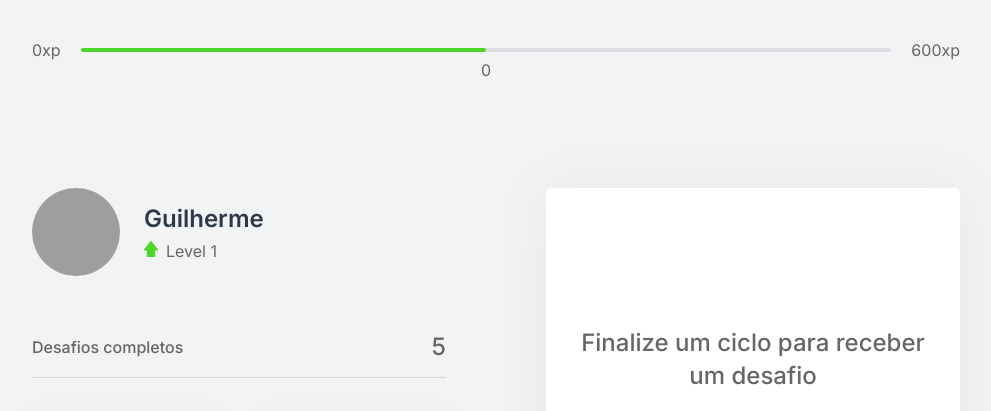
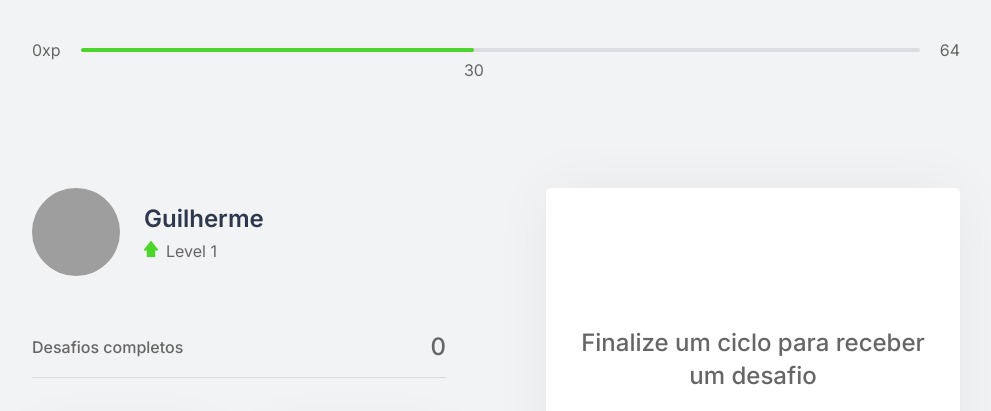
Before and after one commit to guipolive/move.it, a Next.js app: page /home in a window 1280 px wide. Shown: the top 411 px of the page, without its empty margins (144-1135 px from the left). Built offline with nearby package versions, Linux system fonts and the light colour scheme; grey boxes are pictures that could not be loaded.

Commit message:
update ChallengesContext ( add more fields )

```diff
--- a/src/components/CompletedChallenges/index.tsx
+++ b/src/components/CompletedChallenges/index.tsx
@@ -1,10 +1,14 @@
+import { useContext } from 'react';
+import { ChallengesContext } from '../../contexts/ChallengesContexts';
 import styles from './CompletedChallenges.module.css';
 
 export function CompletedChallenges() {
+	const {completedChallenges} = useContext(ChallengesContext);
+
 	return(
 		<div className={styles.CompletedChallenges}>
 			<span>Desafios completos</span>
-			<span>5</span>
+			<span>{completedChallenges}</span>
 		</div>
 	)
 }
--- a/src/components/ExperienceBar/ExperienceBar.module.css
+++ b/src/components/ExperienceBar/ExperienceBar.module.css
@@ -2,7 +2,6 @@
 	display: flex;
 	align-items: center;
 }
-
 
 .ExperienceBar span {
 	font-size: 1rem;
--- a/src/components/ExperienceBar/ExperienceBar.tsx
+++ b/src/components/ExperienceBar/ExperienceBar.tsx
@@ -3,22 +3,24 @@ import { ChallengesContext } from '../../contexts/ChallengesContexts';
 import styles from './ExperienceBar.module.css';
 
 export function ExperienceBar() {
-	const { currentExperience } = useContext(ChallengesContext)
+	const { currentExperience, experienceToNextLevel } = useContext(ChallengesContext);
+
+	const percentToNextLevel = Math.round(currentExperience * 100) / experienceToNextLevel;
 
 	return(
 		<header className={styles.ExperienceBar} >
 			<span>0xp</span>
 			<div>
-				<div style={{width: '50%'}} />
+				<div style={{width: `${percentToNextLevel}%`}} />
 
 				<span
 					className={styles.ExperienceBar__totalXp}
-					style={{left: '50%'}}
+					style={{left: `${percentToNextLevel}%`}}
 				>
 					{currentExperience}
 				</span>
 			</div>
-			<span>600xp</span>
+			<span>{ experienceToNextLevel }</span>
 		</header>
 	)
 }
--- a/src/contexts/ChallengesContexts.tsx
+++ b/src/contexts/ChallengesContexts.tsx
@@ -2,7 +2,7 @@ import {createContext, useState, ReactNode} from 'react'
 import challenges from '../challenges.json';
 
 interface Challenge {
-	type: 'boy' | 'eye';
+	type: 'body' | 'eye';
 	description: string;
 	amount: number;
 }
@@ -13,6 +13,7 @@ interface ChallengesContextData {
 	currentExperience: number;
 	completedChallenges: number;
 	startNewChallenge: () => void;
+	experienceToNextLevel: number;
 	activeChallenge: Challenge;
 	resetChallenge: () => void;
 }
@@ -25,10 +26,12 @@ export const ChallengesContext = createContext({} as ChallengesContextData);
 
 export function ChallengesProvider({children}) {
 	const [level, setLevel] = useState(1); // valor padrão
-	const [currentExperience, setCurrentExperience] = useState(0); // valor padrão
+	const [currentExperience, setCurrentExperience] = useState(30); // valor padrão
 	const [completedChallenges, setCompletedChallenges] = useState(0); // valor padrão
 
 	const [activeChallenge, setActiveChallenge] = useState(null);
+
+	const experienceToNextLevel = Math.pow((level + 1) * 4, 2);
 
   function levelUp() {
     setLevel(level + 1);
@@ -56,7 +59,8 @@ export function ChallengesProvider({children}) {
 				completedChallenges,
 				startNewChallenge,
 				activeChallenge,
-				resetChallenge
+				resetChallenge,
+				experienceToNextLevel
 			}}
 		>
 			{children}
--- a/src/pages/_app.tsx
+++ b/src/pages/_app.tsx
@@ -1,9 +1,6 @@
 import '../styles/global.css'
 
 import { ChallengesProvider} from '../contexts/ChallengesContexts';
-import { useState } from 'react';
-
-
 
 function MyApp({ Component, pageProps }) {
   return (
```
